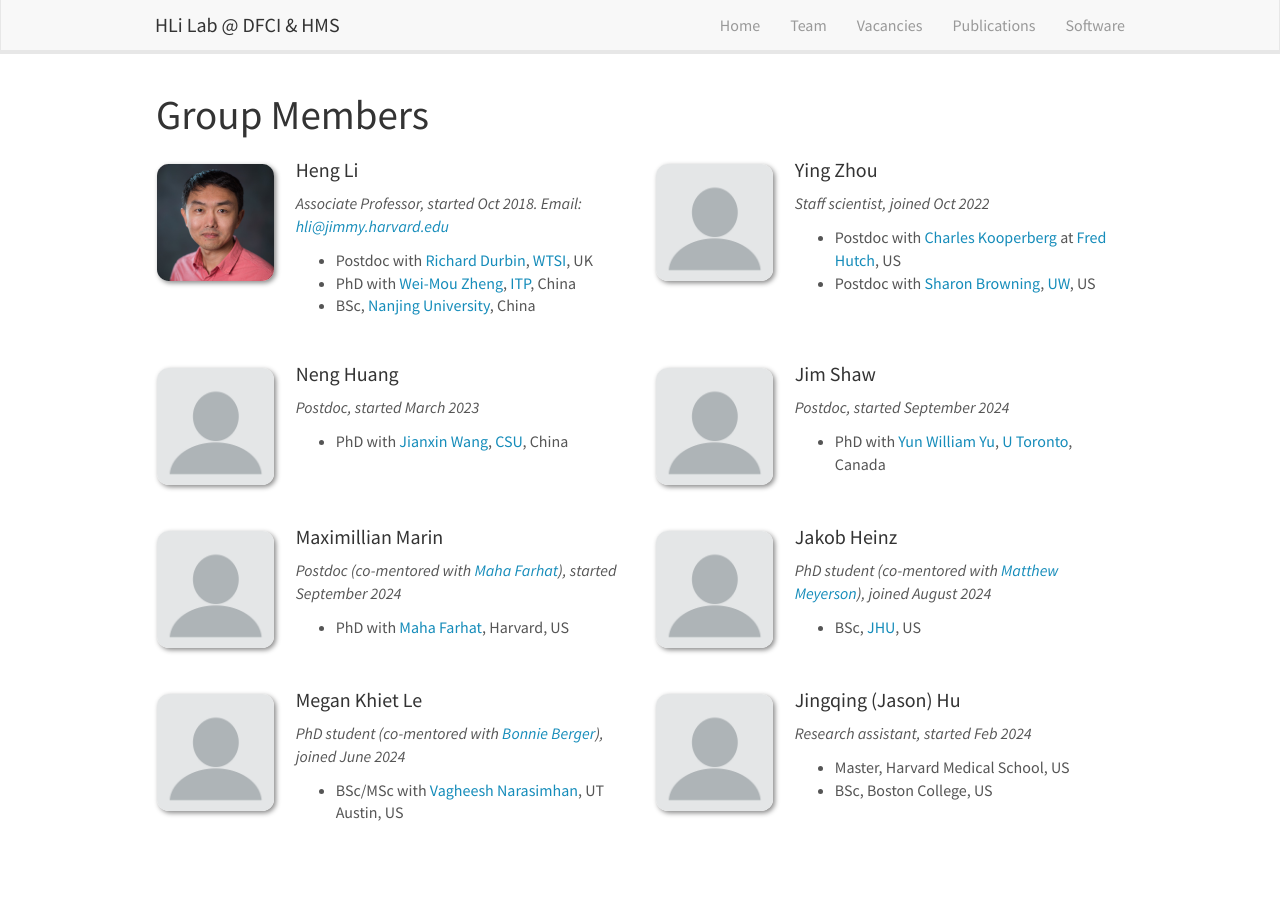
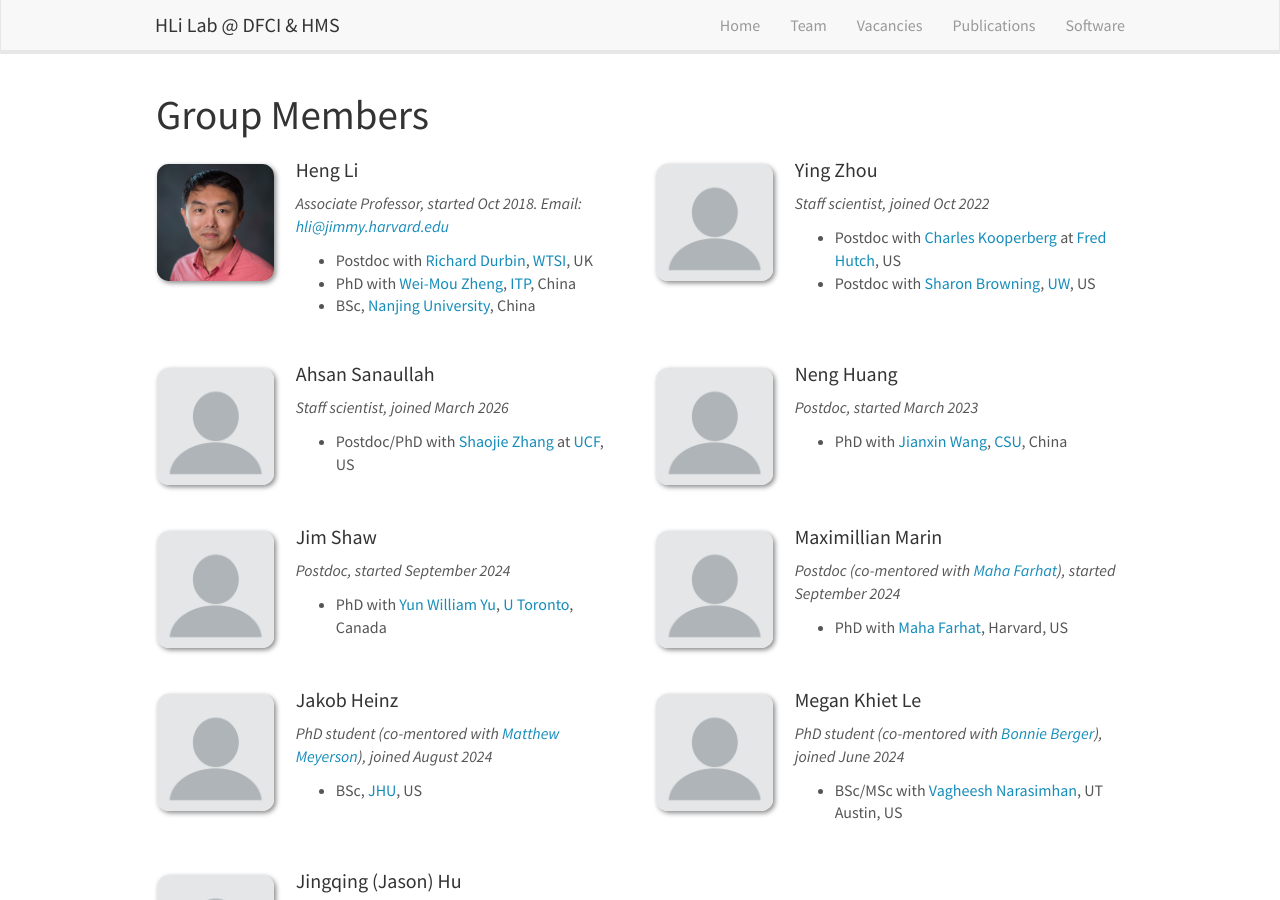
Before and after one commit to hlilab/hlilab.github.io, a Jekyll site: the page built from _pages/team.md, in a window 1280 px wide and 900 px high. Built offline with Jekyll 4.4.1, drawn with Linux system fonts in a browser that asks for light colours; nearby versions of some CDN libraries.

Commit message:
added Ahsan

```diff
--- a/_data/team_members.yml
+++ b/_data/team_members.yml
@@ -14,6 +14,12 @@
   number_educ: 2
   education1: Postdoc with <a href="https://research.fredhutch.org/kooperberg/en/team-members.html">Charles Kooperberg</a> at <a href="https://www.fredhutch.org/en.html">Fred Hutch</a>, US
   education2: Postdoc with <a href="https://sites.uw.edu/sguy/">Sharon Browning</a>, <a href="https://www.washington.edu">UW</a>, US
+
+- name: Ahsan Sanaullah
+  photo: default.png
+  info: Staff scientist, joined March 2026
+  number_educ: 1
+  education1: Postdoc/PhD with <a href="https://www.cs.ucf.edu/~shzhang/">Shaojie Zhang</a> at <a href="https://www.ucf.edu/">UCF</a>, US
 
 - name: Neng Huang
   photo: default.png
```
